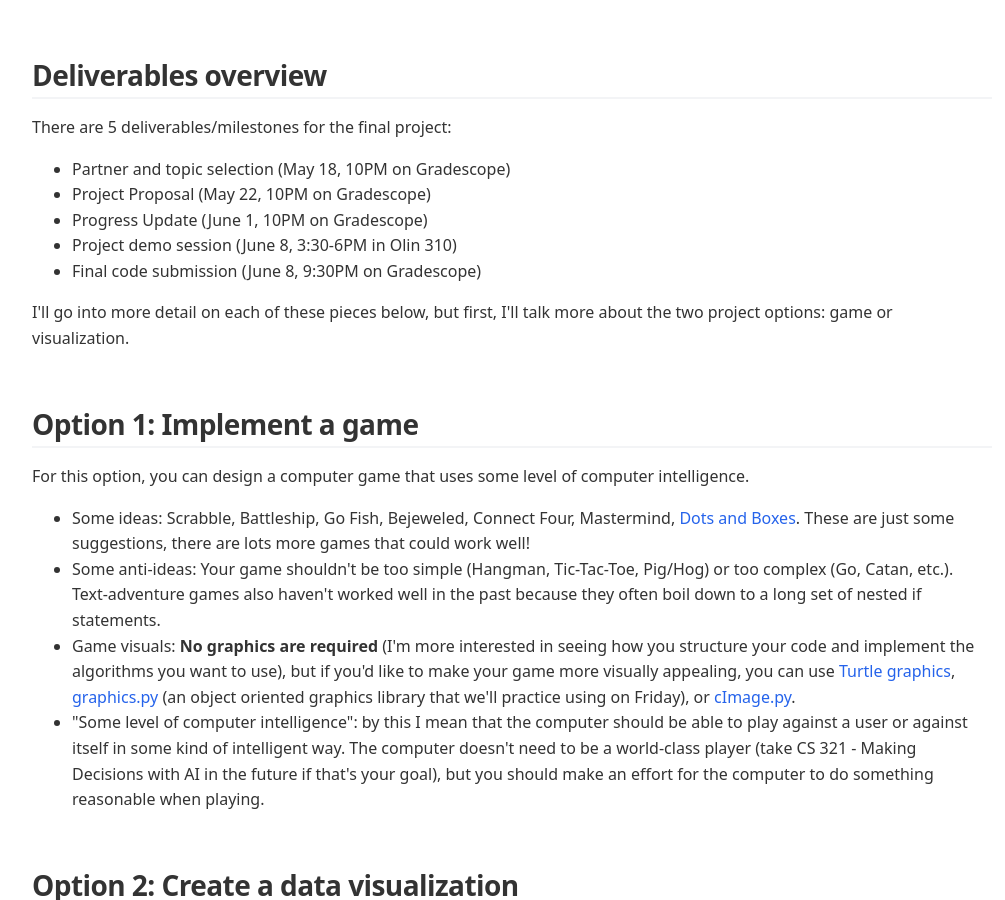
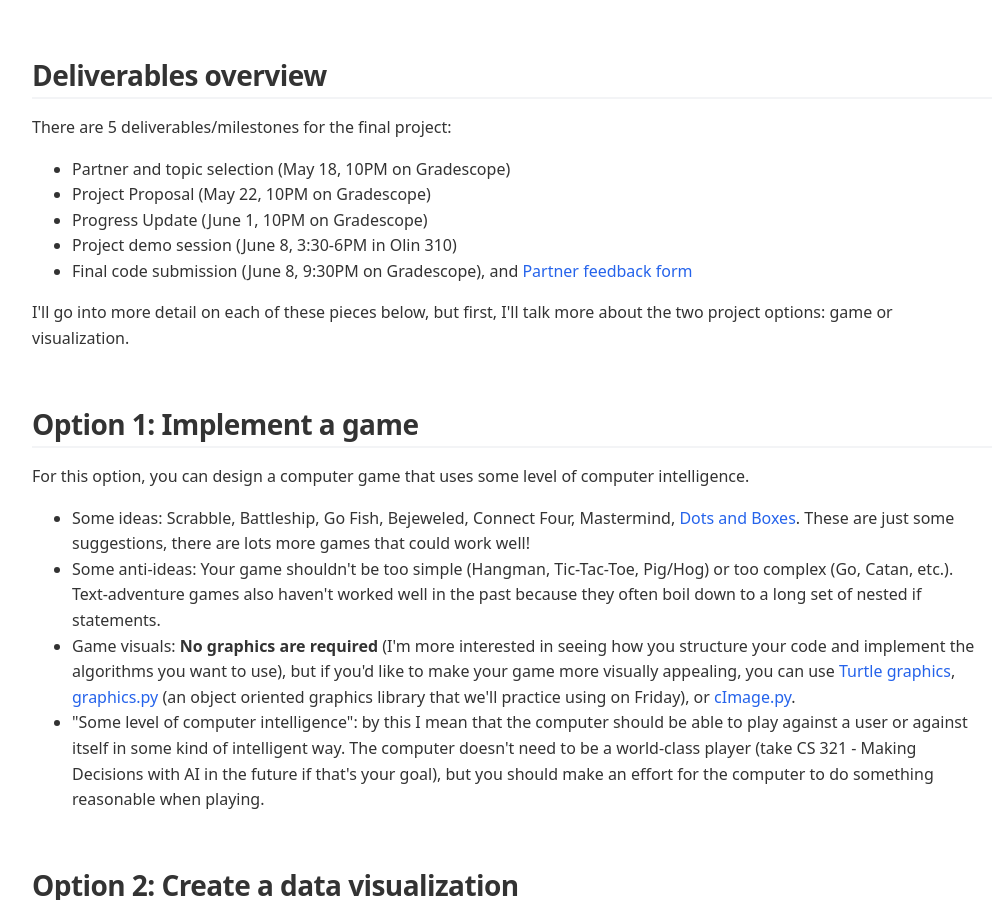
Before and after one commit to annapmeyer/annapmeyer.github.io, a Jekyll site: the page built from _pages/teaching/2026-2spring-cs111/finalProject.html, in a window 1280 px wide and 900 px high, scrolled down 493 px. Shown: the whole window, without its empty margins (128-1133 px from the left). Built offline with Jekyll 4.4.1, drawn with Linux system fonts in a browser that asks for light colours; some of the changed text lies outside the part shown.

Commit message:
update with partner feedback form

```diff
--- a/_pages/teaching/2026-2spring-cs111/finalProject.html
+++ b/_pages/teaching/2026-2spring-cs111/finalProject.html
@@ -203,9 +203,9 @@ permalink: /teaching/cs111/final-proj.html
 <body>
 <div id="content" class="content">
 <h1 class="title">Final Project</h1>
-<div id="outline-container-org8fe1d46" class="outline-2">
-<h2 id="org8fe1d46">Overview and Goals</h2>
-<div class="outline-text-2" id="text-org8fe1d46">
+<div id="outline-container-orga03a551" class="outline-2">
+<h2 id="orga03a551">Overview and Goals</h2>
+<div class="outline-text-2" id="text-orga03a551">
 <p>
 The goal of the CS111 final project is for you to get more practice using concepts we've talked about
 in class, and especially to gain experience in linking different concepts together into a medium-sized
@@ -231,9 +231,9 @@ prefect are all here to answer questions and help you succeed.
 </p>
 </div>
 </div>
-<div id="outline-container-org1b3f386" class="outline-2">
-<h2 id="org1b3f386">Deliverables overview</h2>
-<div class="outline-text-2" id="text-org1b3f386">
+<div id="outline-container-orgf3914b3" class="outline-2">
+<h2 id="orgf3914b3">Deliverables overview</h2>
+<div class="outline-text-2" id="text-orgf3914b3">
 <p>
 There are 5 deliverables/milestones for the final project:
 </p>
@@ -243,7 +243,7 @@ There are 5 deliverables/milestones for the final project:
 <li>Project Proposal (May 22, 10PM on Gradescope)</li>
 <li>Progress Update (June 1, 10PM on Gradescope)</li>
 <li>Project demo session (June 8, 3:30-6PM in Olin 310)</li>
-<li>Final code submission (June 8, 9:30PM on Gradescope)</li>
+<li>Final code submission (June 8, 9:30PM on Gradescope), and <a href="https://docs.google.com/forms/d/e/1FAIpQLScFVCdG8zaPkeB4XosvqzxV6jEohlPC9tWwjoWiS9f-aDnpIw/viewform">Partner feedback form</a></li>
 </ul>
 
 <p>
@@ -252,9 +252,9 @@ game or visualization.
 </p>
 </div>
 </div>
-<div id="outline-container-org20afe29" class="outline-2">
-<h2 id="org20afe29">Option 1: Implement a game</h2>
-<div class="outline-text-2" id="text-org20afe29">
+<div id="outline-container-org549c9ee" class="outline-2">
+<h2 id="org549c9ee">Option 1: Implement a game</h2>
+<div class="outline-text-2" id="text-org549c9ee">
 <p>
 For this option, you can design a computer game that uses some level of computer intelligence.
 </p>
@@ -274,9 +274,9 @@ but you should make an effort for the computer to do something reasonable when p
 </ul>
 </div>
 </div>
-<div id="outline-container-org9e71846" class="outline-2">
-<h2 id="org9e71846">Option 2: Create a data visualization</h2>
-<div class="outline-text-2" id="text-org9e71846">
+<div id="outline-container-orgfe7d6fd" class="outline-2">
+<h2 id="orgfe7d6fd">Option 2: Create a data visualization</h2>
+<div class="outline-text-2" id="text-orgfe7d6fd">
 <p>
 For this option, you'll choose a dataset that interests you along with a well-formed testable hypothesis. You'll then create data visualizations
 to support (or discredit) your hypothesis.
@@ -300,9 +300,9 @@ of data to include, or how many graphs to display, etc.).</li>
 </ul>
 </div>
 </div>
-<div id="outline-container-orgb90cbf4" class="outline-2">
-<h2 id="orgb90cbf4">General requirements for both types of projects</h2>
-<div class="outline-text-2" id="text-orgb90cbf4">
+<div id="outline-container-orgdc0839e" class="outline-2">
+<h2 id="orgdc0839e">General requirements for both types of projects</h2>
+<div class="outline-text-2" id="text-orgdc0839e">
 <p>
 Your code should have the following attributes:
 </p>
@@ -345,16 +345,16 @@ the pieces fit together.</li>
 </ul>
 </div>
 </div>
-<div id="outline-container-orgc2f1f1f" class="outline-2">
-<h2 id="orgc2f1f1f">Details on deliverables/milestones</h2>
-<div class="outline-text-2" id="text-orgc2f1f1f">
+<div id="outline-container-org433836b" class="outline-2">
+<h2 id="org433836b">Details on deliverables/milestones</h2>
+<div class="outline-text-2" id="text-org433836b">
 <p>
 For each deliverable, only one partner needs to submit on Gradescope (then, add your partner to your group).
 </p>
 </div>
-<div id="outline-container-orgdce363c" class="outline-3">
-<h3 id="orgdce363c">Partner and topic selection</h3>
-<div class="outline-text-3" id="text-orgdce363c">
+<div id="outline-container-org4db6ce1" class="outline-3">
+<h3 id="org4db6ce1">Partner and topic selection</h3>
+<div class="outline-text-3" id="text-org4db6ce1">
 <p>
 Submit a PDF with the following information on Gradescope by Monday May 18 at 10PM:
 </p>
@@ -374,9 +374,9 @@ feedback on your project idea from Anna.
 </p>
 </div>
 </div>
-<div id="outline-container-org5f16fa6" class="outline-3">
-<h3 id="org5f16fa6">Project Proposal</h3>
-<div class="outline-text-3" id="text-org5f16fa6">
+<div id="outline-container-org35da075" class="outline-3">
+<h3 id="org35da075">Project Proposal</h3>
+<div class="outline-text-3" id="text-org35da075">
 <p>
 Submit a PDF with the following information to Gradescope by Friday May 22 at 10PM:
 </p>
@@ -426,9 +426,9 @@ to your proposed plan), but you should take this submission seriously and try to
 </p>
 </div>
 </div>
-<div id="outline-container-org1d6997f" class="outline-3">
-<h3 id="org1d6997f">Progress Update</h3>
-<div class="outline-text-3" id="text-org1d6997f">
+<div id="outline-container-orgf7edb2d" class="outline-3">
+<h3 id="orgf7edb2d">Progress Update</h3>
+<div class="outline-text-3" id="text-orgf7edb2d">
 <p>
 Submit the following files to Gradescope by 10PM on Monday, June 1:
 </p>
@@ -455,9 +455,9 @@ classes implemented to the level where you can create objects and perform at lea
 </p>
 </div>
 </div>
-<div id="outline-container-orgade27ce" class="outline-3">
-<h3 id="orgade27ce">Demo session</h3>
-<div class="outline-text-3" id="text-orgade27ce">
+<div id="outline-container-orgb9fdd49" class="outline-3">
+<h3 id="orgb9fdd49">Demo session</h3>
+<div class="outline-text-3" id="text-orgb9fdd49">
 <p>
 During our final exam slot (Monday, June 8 at 3:30PM) we'll have a demo session. This is a chance to show off your work, see what your
 classmates have done, and have a final opportunity to get feedback before the final submission.
@@ -465,9 +465,9 @@ I'll provide more information on what to expect towards the end of term.
 </p>
 </div>
 </div>
-<div id="outline-container-org4dacd2e" class="outline-3">
-<h3 id="org4dacd2e">Final code submission</h3>
-<div class="outline-text-3" id="text-org4dacd2e">
+<div id="outline-container-orgb22646a" class="outline-3">
+<h3 id="orgb22646a">Final code submission</h3>
+<div class="outline-text-3" id="text-orgb22646a">
 <p>
 Submit your project to Gradescope by 9:30PM on Monday, June 8th. This is a firm deadline and I cannot accept late work without
 an extension from the Dean of Student's office. Gradescope allows you to resubmit assignments up until the deadline, so if you're
@@ -478,12 +478,16 @@ working up until close to 9:30, I recommend turning in a draft earlier in the da
 Make sure to include all the files you need (all your code, your dataset if applible, your <code>README.txt</code> file, and the 2-3 page paper
 if you're doing the data option).
 </p>
+
+<p>
+If you worked with a partner, fill out the <a href="https://docs.google.com/forms/d/e/1FAIpQLScFVCdG8zaPkeB4XosvqzxV6jEohlPC9tWwjoWiS9f-aDnpIw/viewform">Partner feedback form</a> (required).
+</p>
 </div>
 </div>
 </div>
-<div id="outline-container-org511b510" class="outline-2">
-<h2 id="org511b510">Grading</h2>
-<div class="outline-text-2" id="text-org511b510">
+<div id="outline-container-org110f4a6" class="outline-2">
+<h2 id="org110f4a6">Grading</h2>
+<div class="outline-text-2" id="text-org110f4a6">
 <p>
 In total, the final project is worth 10% of your grade. That's further broken up into these pieces:
 </p>
```
